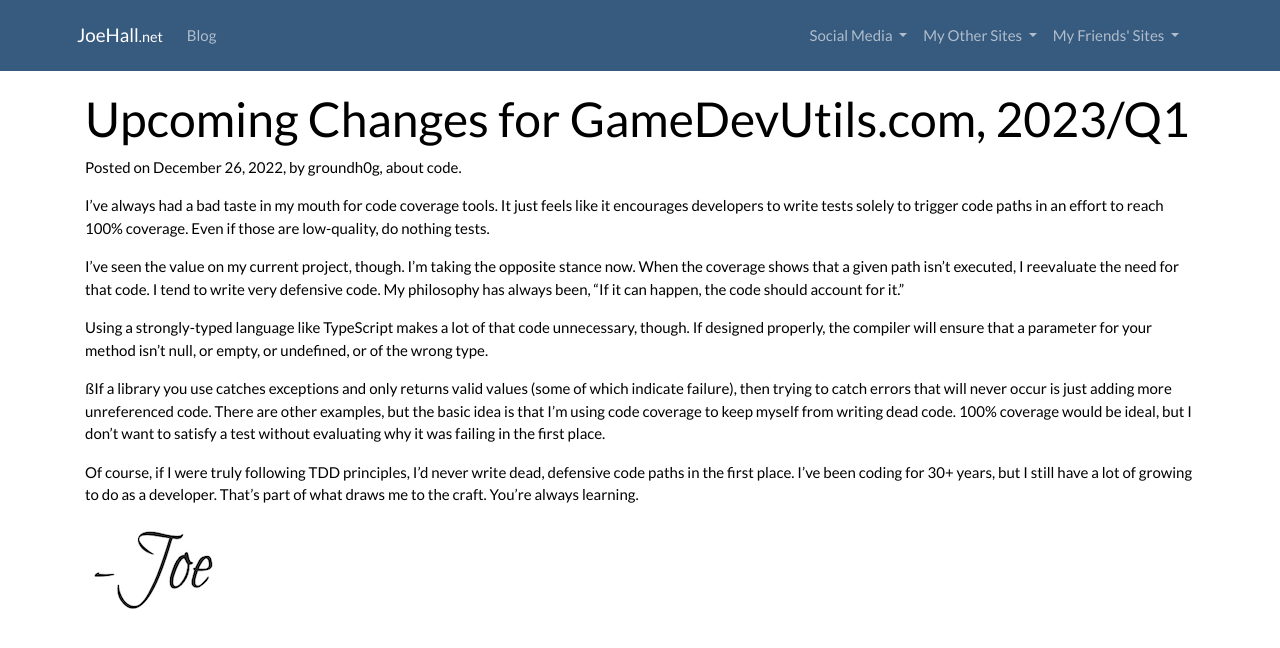
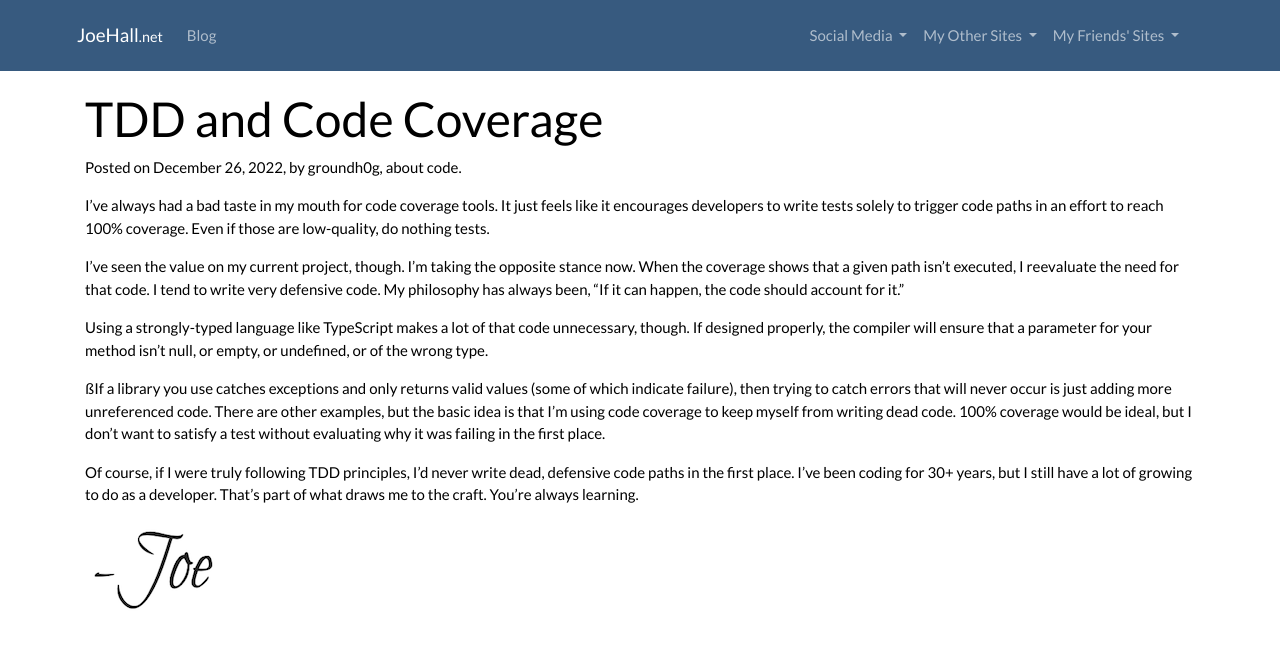
Before and after one commit to groundh0g/joehall.net, a Jekyll site: the page built from docs/_posts/2022-12-26-code-coverage.md, in a window 1280 px wide. Shown: the top 648 px of the page. Built offline with Jekyll 4.4.1, drawn with Linux system fonts in a browser that asks for light colours; nearby versions of some CDN libraries.

```diff
--- a/docs/_posts/2022-12-26-code-coverage.md
+++ b/docs/_posts/2022-12-26-code-coverage.md
@@ -1,6 +1,6 @@
 ---
 layout: post
-title:  "Upcoming Changes for GameDevUtils.com, 2023/Q1"
+title:  "TDD and Code Coverage"
 categories: code
 author: groundh0g
 ---
```
